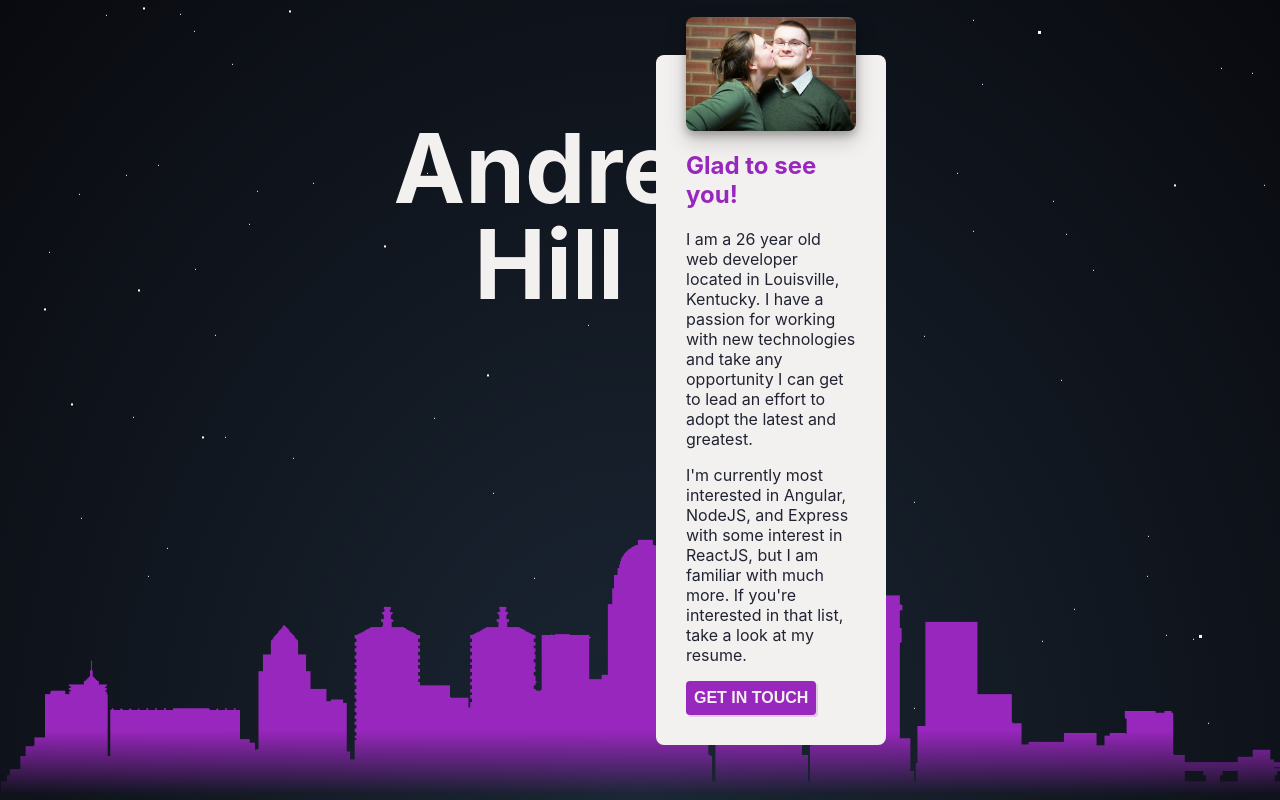
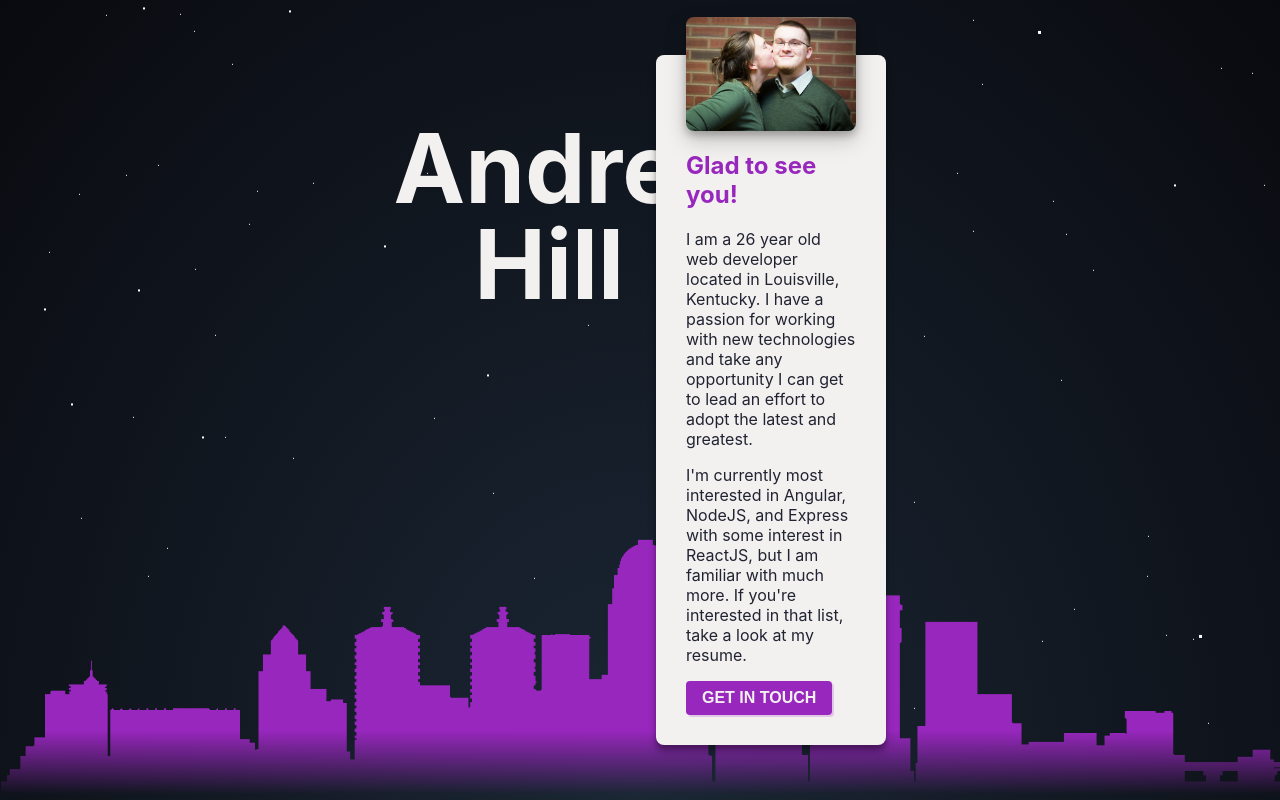
Before and after one commit to arhill05/portfolio-v4, a React (Create React App) app: page / in a window 1280 px wide. Built offline with nearby package versions, Linux system fonts and the light colour scheme.

Commit message:
Tweak get in touch button

```diff
--- a/src/HeroContent/HeroContent.js
+++ b/src/HeroContent/HeroContent.js
@@ -5,9 +5,7 @@ import Age from "../Age/Age";
 function HeroContent() {
   return (
     <div className="hero-content">
-      <h1 className="hero-content__name">
-        Andrew <br /> Hill
-      </h1>
+      <h1 className="hero-content__name">Andrew Hill</h1>
       <div className="hero-content__info-card">
         <div className="info-card__profile-image-container">
           <img src={profileImage} alt="profile" />
--- a/src/HeroContent/HeroContent.scss
+++ b/src/HeroContent/HeroContent.scss
@@ -17,6 +17,7 @@ $primary: var(--primary);
 
 .hero-content__info-card {
   background-color: var(--white);
+  box-shadow: 0px 4px 4px rgba(0, 0, 0, 0.25), 0px 8px 10px rgba(0, 0, 0, 0.2);
   padding: 30px;
   text-align: left;
   border-radius: 8px;
@@ -35,8 +36,19 @@ $primary: var(--primary);
   cursor: pointer;
   font-weight: bold;
   font-size: 16px;
-  padding: 8px;
-  box-shadow: 2px 2px transparentize(#9827bd, 0.8);
+  padding: 8px 16px;
+  box-shadow: 2px 2px var(--primary-transparent);
+  backface-visibility: hidden;
+  &:hover {
+    transform: scale(1.02);
+    background-color: var(--primary-dark-5);
+    box-shadow: 3px 3px var(--primary-transparent);
+  }
+  &:active {
+    background-color: var(--primary-dark-10);
+    box-shadow: none;
+    transform: scale(0.96);
+  }
 }
 
 .info-card__profile-image-container {
--- a/src/Variables.scss
+++ b/src/Variables.scss
@@ -3,11 +3,21 @@ $black: #212332;
 $purple: #9827bd;
 
 $primary-color: $purple;
+$primary-color-transparent: transparentize($primary-color, 0.8);
+$primary-color-dark-5: darken($primary-color, 5%);
+$primary-color-dark-8: darken($primary-color, 8%);
+$primary-color-dark-10: darken($primary-color, 10%);
+$primary-color-dark-15: darken($primary-color, 15%);
 $dark-text-color: $black;
 $light-text-color: $white;
 
 :root {
   --primary: #{$primary-color};
+  --primary-transparent: #{$primary-color-transparent};
+  --primary-dark-5: #{$primary-color-dark-5};
+  --primary-dark-8: #{$primary-color-dark-8};
+  --primary-dark-10: #{$primary-color-dark-10};
+  --primary-dark-15: #{$primary-color-dark-15};
   --dark-text-color: #{$dark-text-color};
   --light-text-color: #{$light-text-color};
   --white: #{$white};
```
